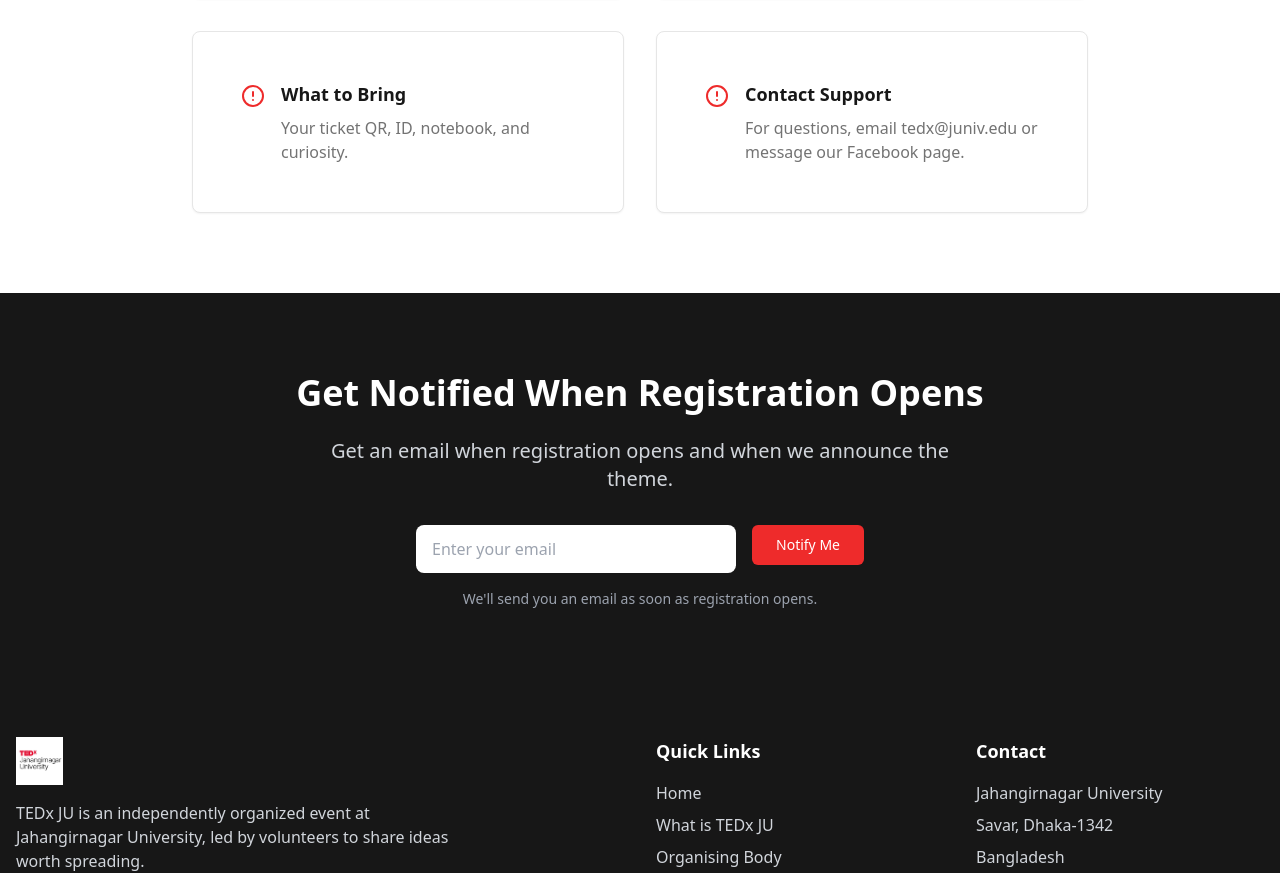
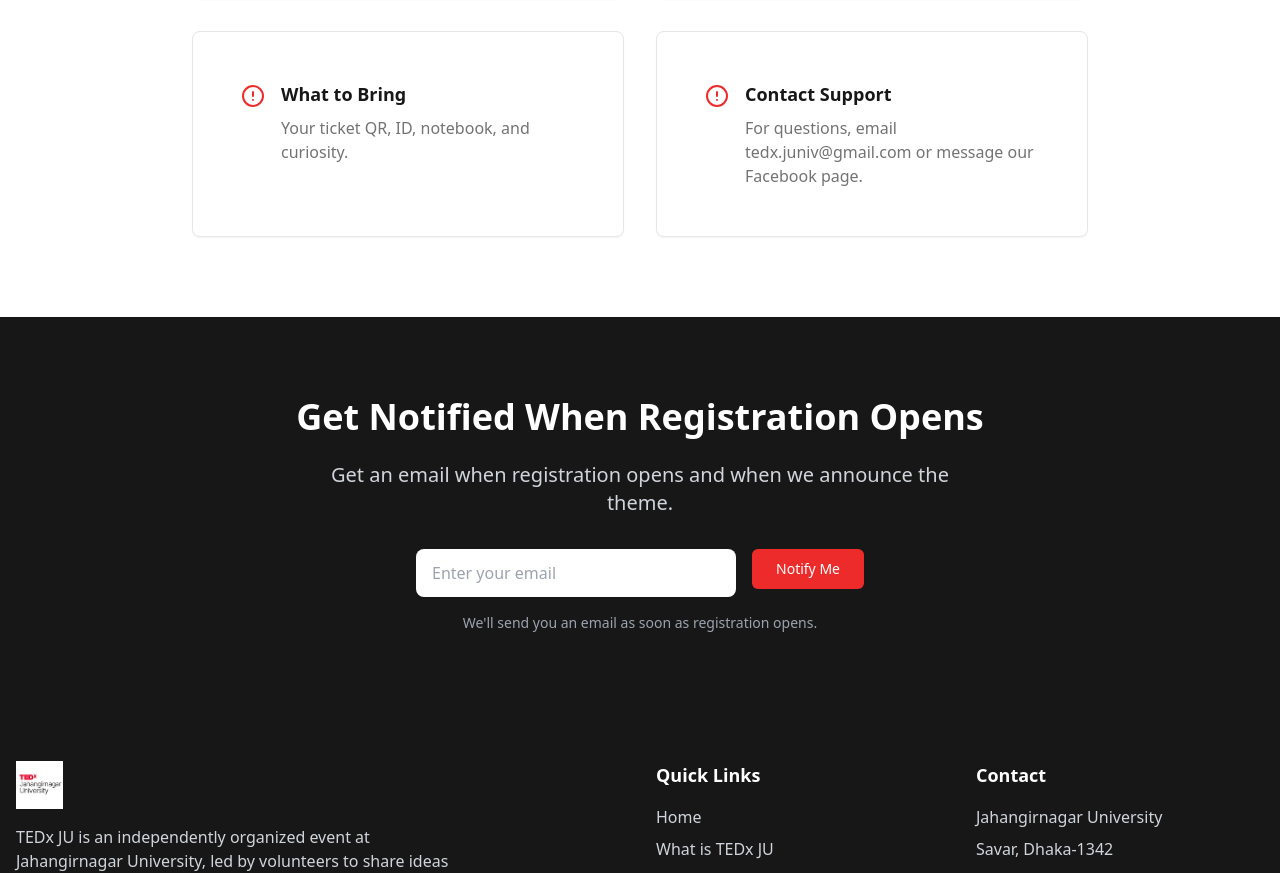
Before and after one commit to mazidulfarabi/tedx-ju, a React (Vite) app: page /registration in a window 1280 px wide. Shown: the part 2229-3102 px from the top of the page. Built offline with nearby package versions, Linux system fonts and the light colour scheme.

Commit message:
Update Registration.tsx

```diff
--- a/src/pages/Registration.tsx
+++ b/src/pages/Registration.tsx
@@ -259,7 +259,7 @@ const Registration = () => {
                   <div>
                     <h3 className="text-lg font-semibold mb-2">Contact Support</h3>
                     <p className="text-muted-foreground">
-                      For questions, email tedx@juniv.edu or message our Facebook page.
+                      For questions, email tedx.juniv@gmail.com or message our Facebook page.
                     </p>
                   </div>
                 </div>
```
